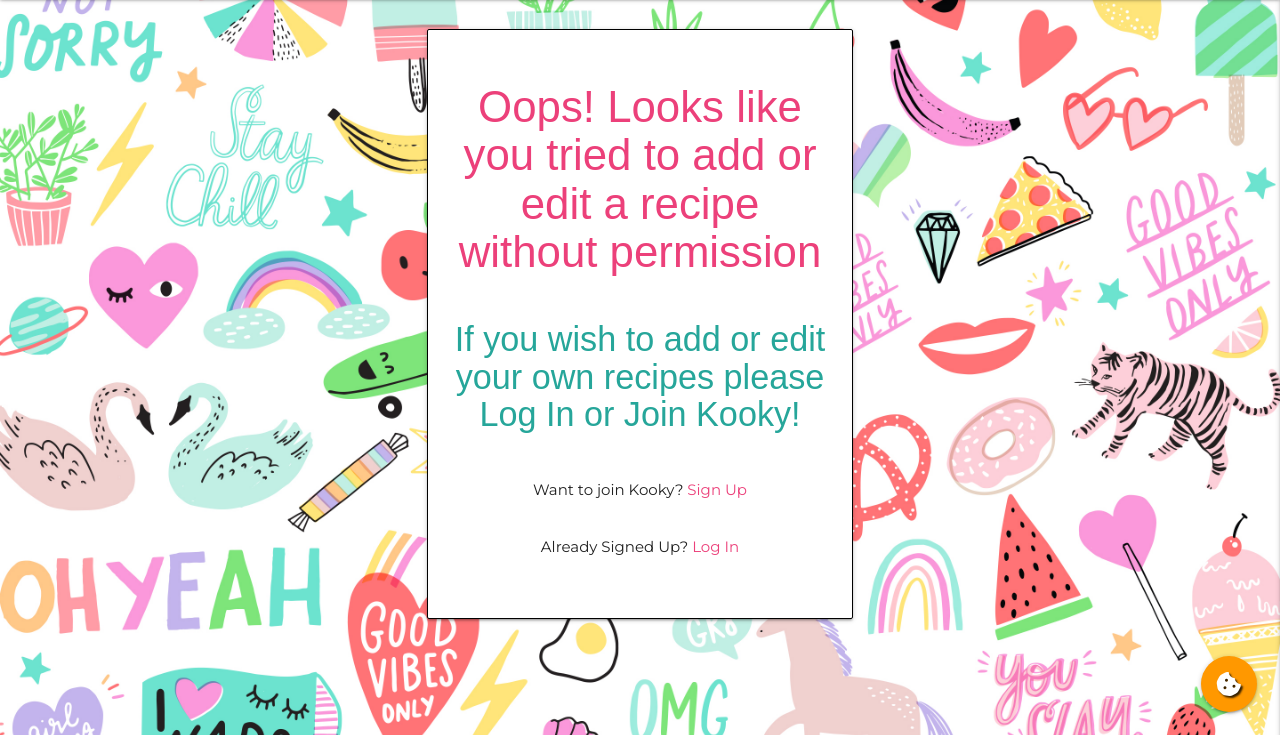
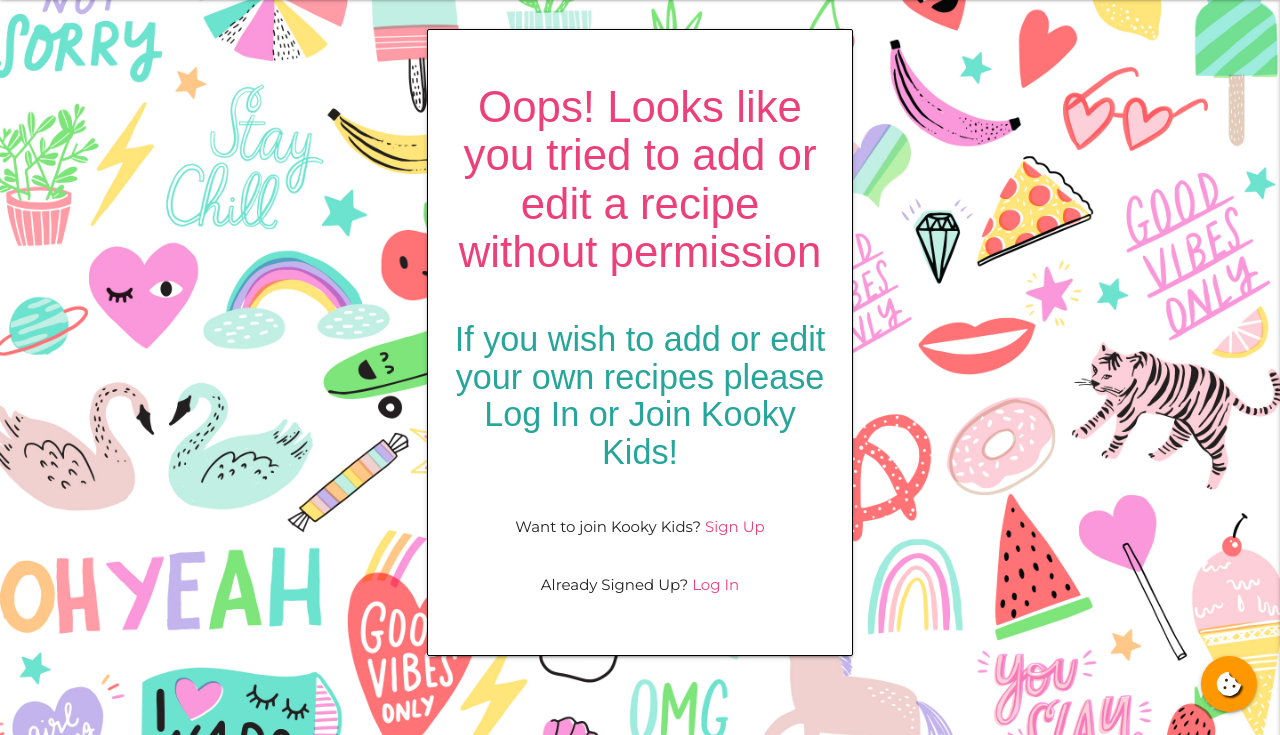
Before and after one commit to Saraholoughlin5/Milestone-Project-3, a Flask app: page /add_recipe in a window 1280 px wide. Shown: the part 65-800 px from the top of the page. Run offline with Flask 2, Linux system fonts and the light colour scheme; some libraries are stand-ins or nearby versions; some web fonts are replaced.

Commit message:
Update text 'Kooky' to 'Kooky Kids' in html files

```diff
--- a/templates/add_recipe.html
+++ b/templates/add_recipe.html
@@ -5,13 +5,13 @@
 <div class="row">
     <!-- Main Recipe Card Panel -->
     <div class="card-panel">
-        <h3 class="brand-text pink-text text-lighten-1 center-align">Add a Recipe to Kooky</h3>
+        <h3 class="brand-text pink-text text-lighten-1 center-align">Add a Recipe to Kooky Kids</h3>
         <!-- Add Recipe Text Card Panel -->
         <div class="row card-panel">
             <p class="main-text">Thank you for choosing to share some of your recipes with us. We're sure other Kooky
                 Kids users
                 will make precious memories and delicious food, all thanks to you!</p>
-            <p class="main-text">Once you add a new recipe to Kooky you will be redirected to our homepage, where your
+            <p class="main-text">Once you add a new recipe to Kooky Kids you will be redirected to our homepage, where your
                 latest addition will be visible at the bottom of the list. The new recipe will also be listed in your
                 profile page.</p>
         </div>
@@ -137,9 +137,9 @@
             <h3 class="center-align brand-text pink-text text-lighten-1 warning">Oops! Looks like you tried to add or
                 edit a recipe without permission</h3>
             <h4 class="center-align brand-text teal-text text-lighten-1 warning">If you wish to add or edit your own
-                recipes please Log In or Join Kooky!</h4>
+                recipes please Log In or Join Kooky Kids!</h4>
             <div class="row center-align">
-                <p class="center-align">Want to join Kooky? <a href="{{ url_for('join') }}"
+                <p class="center-align">Want to join Kooky Kids? <a href="{{ url_for('join') }}"
                         class="pink-text text-lighten-1">Sign Up</a></p>
             </div>
             <div class="row center-align">
--- a/templates/edit_recipe.html
+++ b/templates/edit_recipe.html
@@ -134,10 +134,10 @@
             <h3 class="center-align brand-text pink-text text-lighten-1 warning">Oops! Looks like you tried to add or
                 edit a recipe without permission</h3>
             <h4 class="center-align brand-text teal-text text-lighten-1 warning">If you wish to add or edit your own
-                recipes please Log In or Join Kooky!</h4>
+                recipes please Log In or Join Kooky Kids!</h4>
 
             <div class="row center-align">
-                <p class="center-align">Want to join Kooky? <a href="{{ url_for('join') }}"
+                <p class="center-align">Want to join Kooky Kids? <a href="{{ url_for('join') }}"
                         class="pink-text text-lighten-1">Sign Up</a></p>
             </div>
             <div class="row center-align">
--- a/templates/join.html
+++ b/templates/join.html
@@ -6,7 +6,7 @@
         <!-- Join Card Panel -->
         <div class="card-panel">
             <!-- Page Heading -->
-            <h3 class="center-align brand-text pink-text text-lighten-1">Join Kooky</h3><br>
+            <h3 class="center-align brand-text pink-text text-lighten-1">Join Kooky Kids</h3><br>
             <!-- Username Field -->
             <div class="row">
                 <div class="input-field col s12">
--- a/templates/login.html
+++ b/templates/login.html
@@ -31,7 +31,7 @@
             </div>
             <!-- Sign Up Button -->
             <div class="row center-align">
-                <p class="center-align">Want to join Kooky? <a href="{{ url_for('join') }}"
+                <p class="center-align">Want to join Kooky Kids? <a href="{{ url_for('join') }}"
                         class="pink-text text-lighten-1">Sign Up</a></p>
             </div>
         </div>
--- a/templates/profile.html
+++ b/templates/profile.html
@@ -9,7 +9,7 @@
     </h3>
     <!-- Profile Text Card Panel -->
     <div class="row card-panel">
-        <p class="main-text">Welcome to your Kooky profile page. Here, you can view and delete any recipes you have
+        <p class="main-text">Welcome to your Kooky Kids profile page. Here, you can view and delete any recipes you have
             submitted.</p>
         <p class="main-text">To submit a recipe, please click on the 'Add Recipe' link in the menu - this will display
             the recipe
@@ -54,7 +54,7 @@
             <div id="{{ recipe._id }}" class="modal">
                 <div class="modal-content">
                     <h4 class=" brand-text pink-text lighten-1">Confirm Delete</h4>
-                    <p>Are you sure you want to permanently delete this recipe from Kooky?</p>
+                    <p>Are you sure you want to permanently delete this recipe from Kooky Kids?</p>
                 </div>
                 <div class="modal-footer">
                     {% if session.user|lower == "admin" %}
@@ -124,7 +124,7 @@
             <div id="{{ recipe._id }}" class="modal">
                 <div class="modal-content">
                     <h4 class=" brand-text pink-text lighten-1">Confirm Delete</h4>
-                    <p>Are you sure you want to permanently delete this recipe from Kooky?</p>
+                    <p>Are you sure you want to permanently delete this recipe from Kooky Kids?</p>
                 </div>
                 <div class="modal-footer">
                     {% if session.user|lower == recipe.submitted_by|lower %}
```
